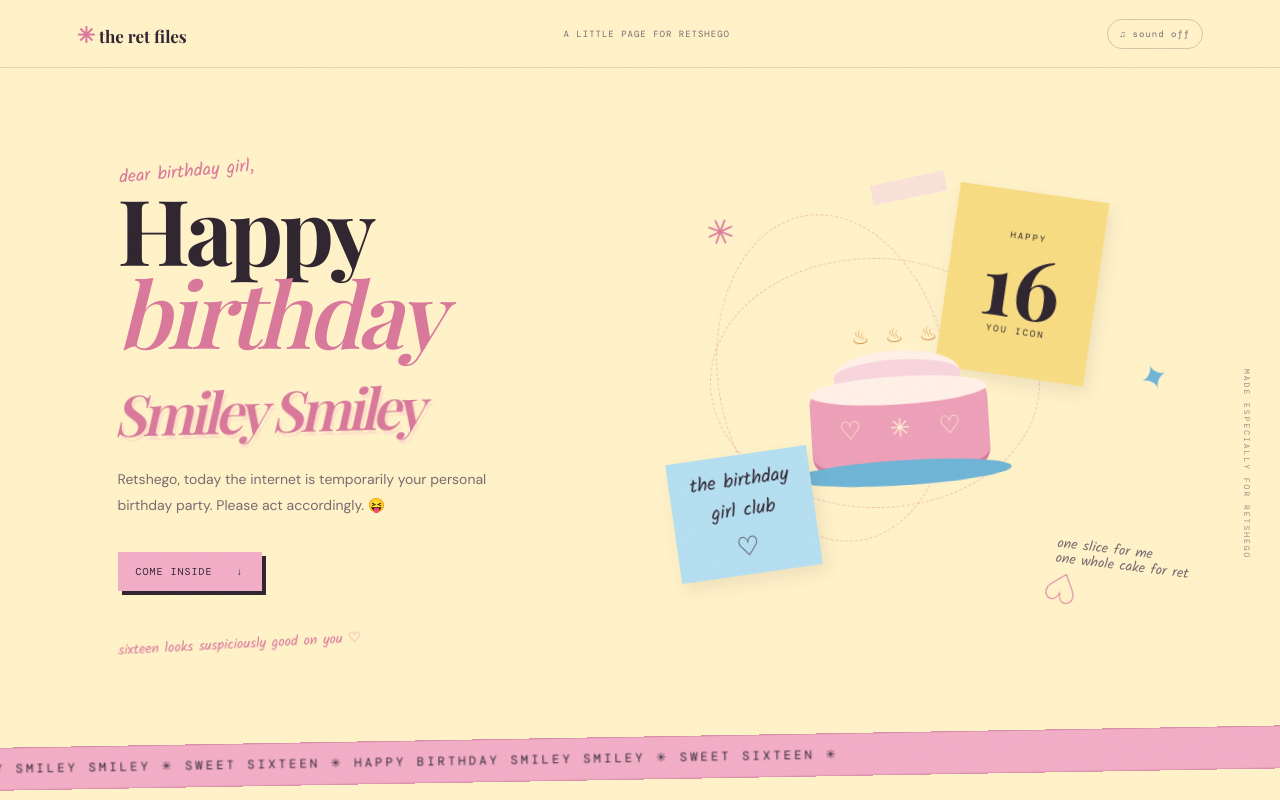
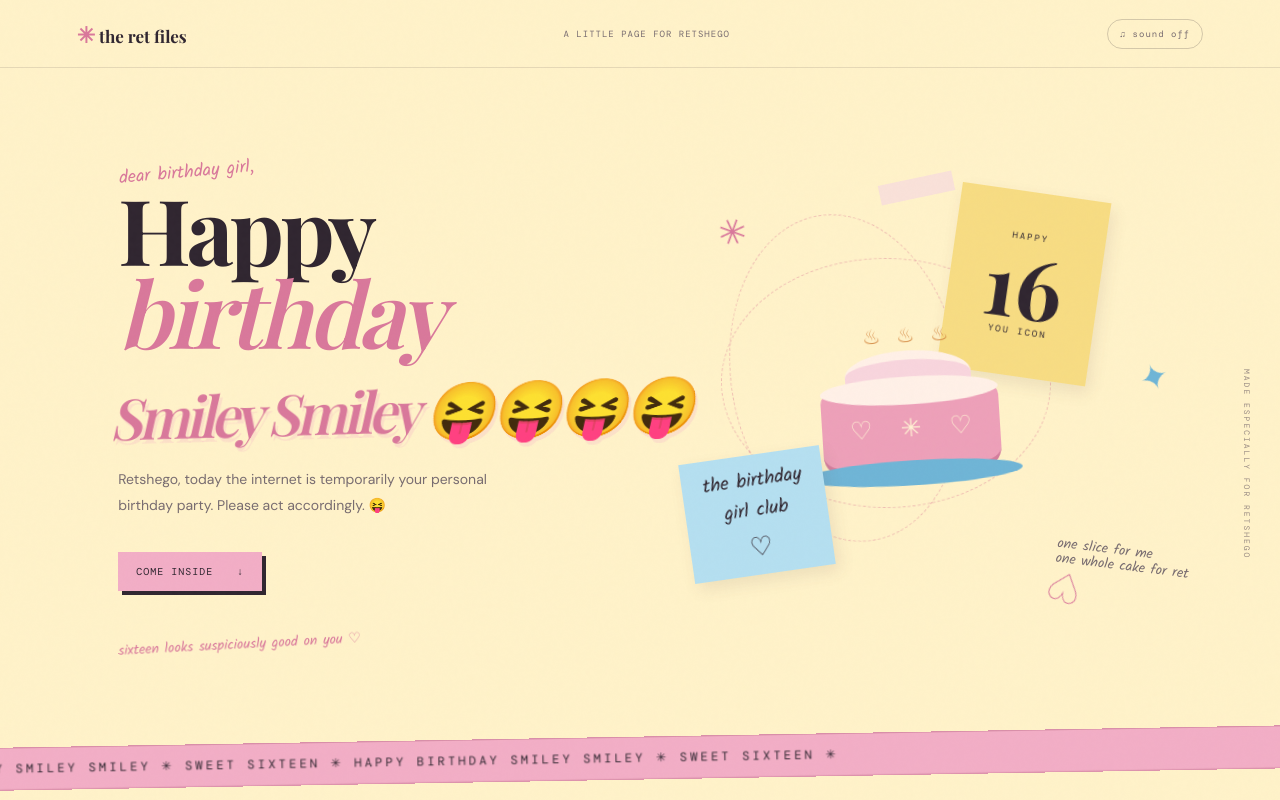
Before and after one commit to Senior-Toasty/happy-birthday-retshego, a plain HTML site: page index.html in a window 1280 px wide. Shown: the top 800 px of the page. Drawn offline with nearby package versions, Linux system fonts and the light colour scheme; a web font is replaced by a local one.

Commit message:
Add Smiley Smiley birthday emojis to hero

```diff
--- a/index.html
+++ b/index.html
@@ -15,7 +15,7 @@
 <section class="opening page-width">
   <div class="opening-copy">
     <p class="scribble">dear birthday girl,</p>
-    <h1>Happy<br><em>birthday</em><br><span class="smiley-title">Smiley Smiley</span></h1>
+    <h1>Happy<br><em>birthday</em><br><span class="smiley-title">Smiley Smiley 😝😝😝😝</span></h1>
     <p class="opening-intro">Retshego, today the internet is temporarily your personal birthday party. Please act accordingly. 😝</p>
     <a class="jump-link" href="#about">COME INSIDE <span>↓</span></a>
     <p class="tiny-hand">sixteen looks suspiciously good on you ♡</p>
```
